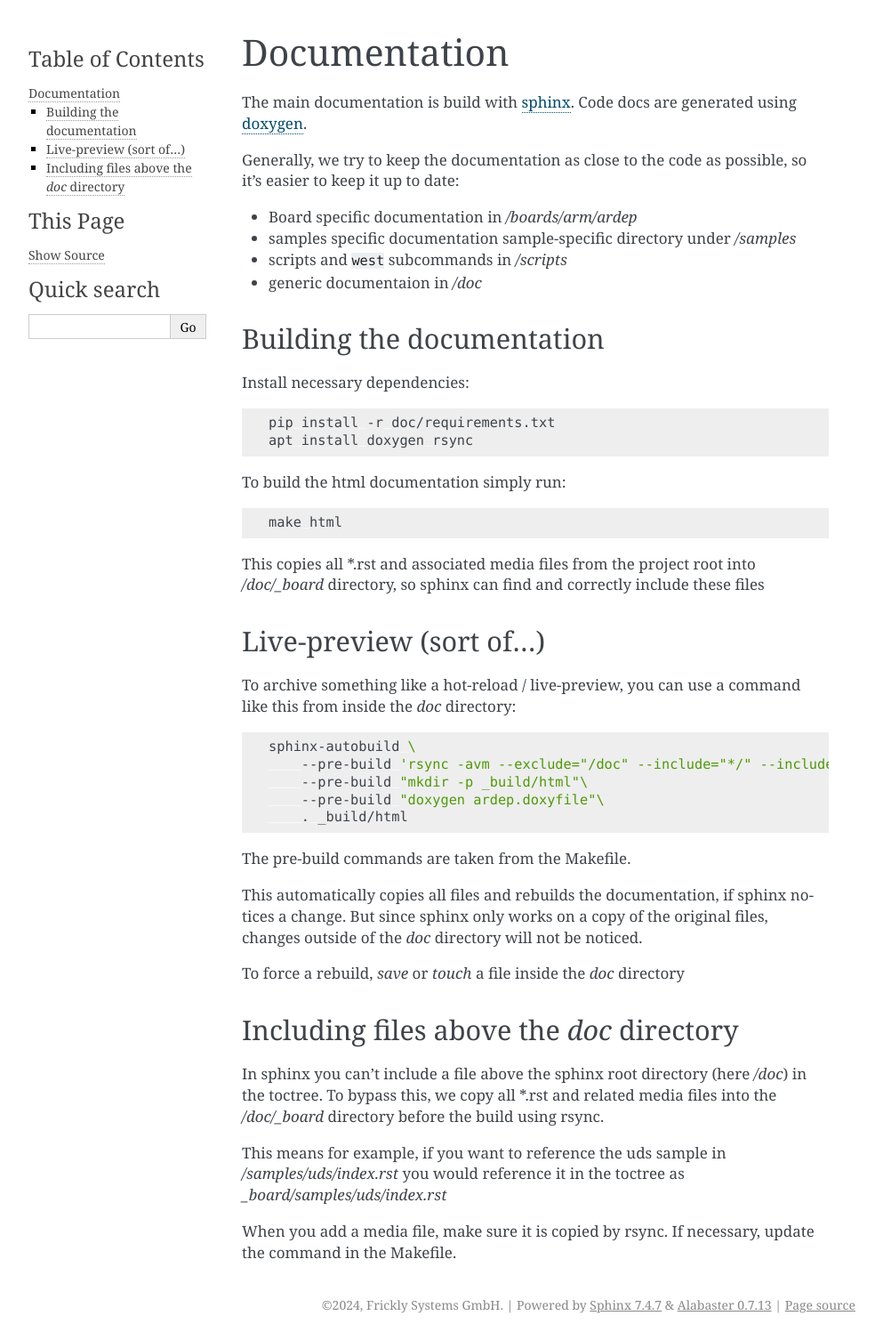
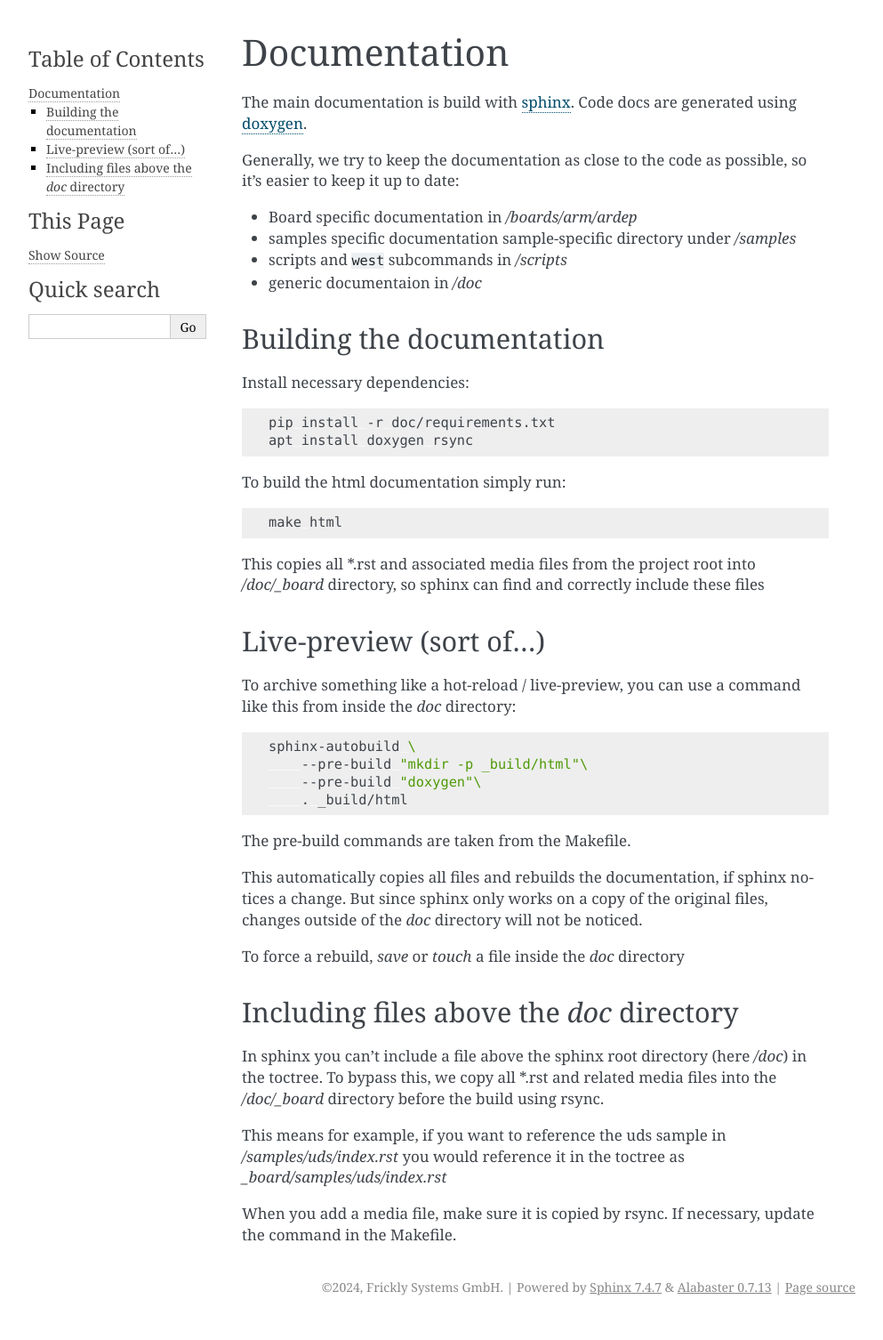
Before and after one commit to mercedes-benz/ardep, a Sphinx documentation site: the page built from doc/README.rst, in a window 1280 px wide. Shown: the whole page at 89% size, without its empty margins (148-1141 px from the left). Built offline with Sphinx 7.4.7, drawn with Linux system fonts in a browser that asks for light colours; pages that are not in the unit, such as notebooks, are missing from menus.

```diff
--- a/doc/README.rst
+++ b/doc/README.rst
@@ -42,9 +42,8 @@
 .. code-block:: bash
 
     sphinx-autobuild \
-        --pre-build 'rsync -avm --exclude="/doc" --include="*/" --include="*.rst" --include="*.png" --exclude="*" .. _board'\
         --pre-build "mkdir -p _build/html"\
-        --pre-build "doxygen ardep.doxyfile"\
+        --pre-build "doxygen"\
         . _build/html
 
 The pre-build commands are taken from the Makefile.
--- a/doc/error_handling/index.rst
+++ b/doc/error_handling/index.rst
@@ -27,6 +27,6 @@
 Then erase the flash memory of the ardep board.
 
 Next, flash the bootloader. You can use a debugger of your choice or use the ``west flash`` command.
-For an overview of the ``west flash`` command see `Zephyr's documentation on the west command <https://docs.zephyrproject.org/3.5.0/develop/west/build-flash-debug.html#flashing-west-flash>`_ and the *board.cmake* file under *boards/arm/ardep* for an overview of supported runners.
+For an overview of the ``west flash`` command see `Zephyr's documentation on the west command <https://docs.zephyrproject.org/4.2.0/develop/west/build-flash-debug.html#flashing-west-flash>`_, ``west flash -h`` and the *board.cmake* file under *boards/arm/ardep* for an overview of supported runners.
 
 After flashing the bootloader, flash the application of your choice. See the :ref:`getting_started` guide and the :ref:`bootloader_mode` documentation for this.
```
Also changed, not shown: doc/doxygen/mainpage.md (+1 -1 lines), doc/getting_started/index.rst (+4 -10 lines).
